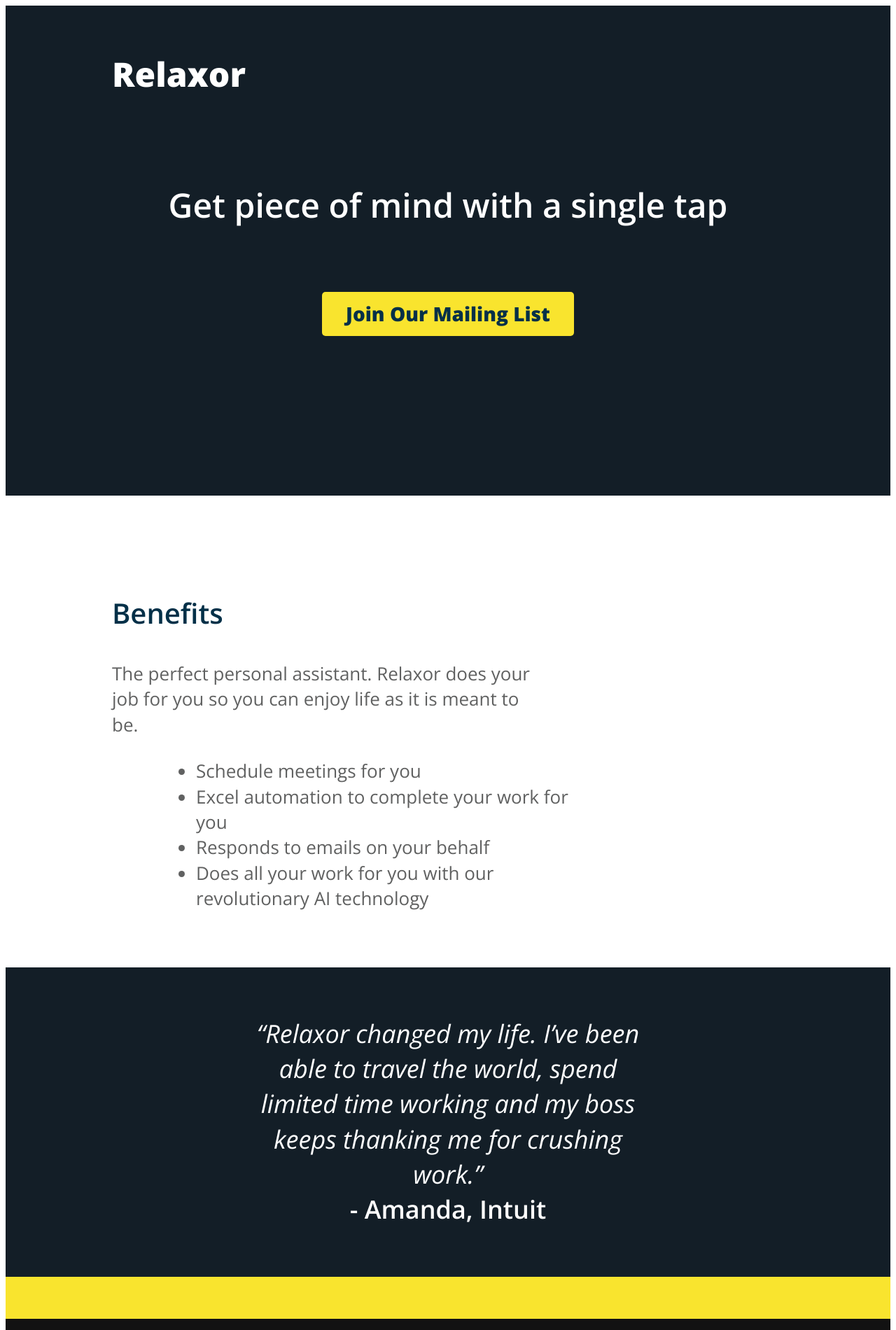
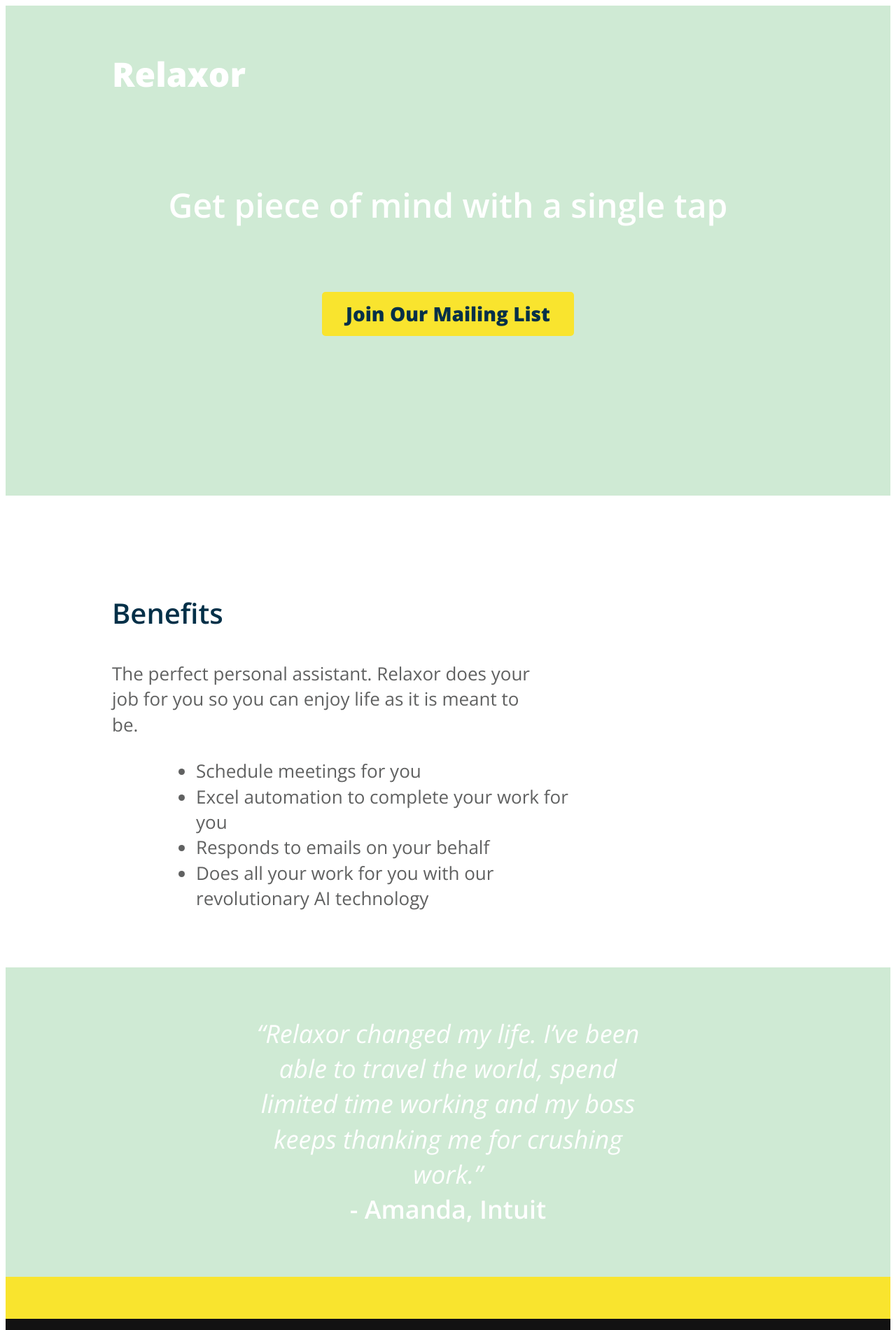
Before and after one commit to jugbeep/git-fun-with-patrick, a plain HTML site: page index.html in a window 1280 px wide. Shown: the top 1900 px of the page at 70% size. Drawn offline with nearby package versions, Linux system fonts and the light colour scheme; a script that the page names is missing.

Commit message:
made background REALLY soft green

```diff
--- a/style.css
+++ b/style.css
@@ -75,7 +75,7 @@ a {
 
 header {
   height: 700px;
-  background-color: #131e27;
+  background-color: #CFEAD4;
   padding-top: 32px;
 }
 
@@ -124,7 +124,7 @@ h3 {
   margin: 30px 0 0 80px;
 }
 #testimonial {
-  background-color: #131e27;
+  background-color: #CFEAD4;
   padding: 70px 0 70px;
   color: #fff;
 }
```
